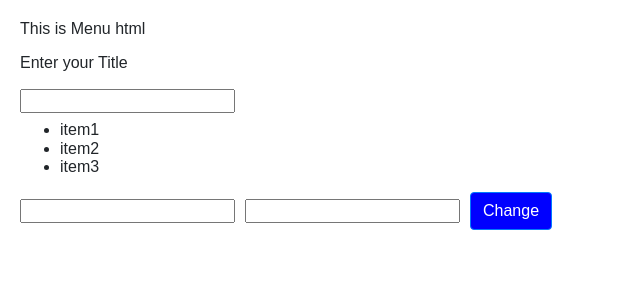
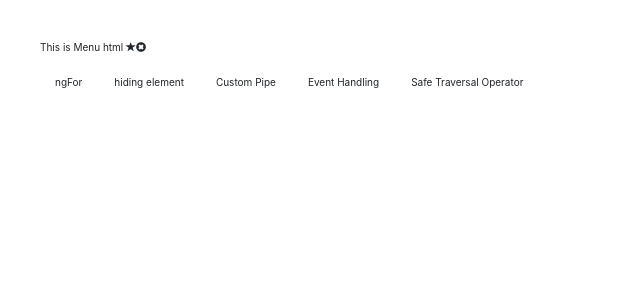
Before and after one commit to PengfeiHuang92/AngularApplication, an Angular app: page / in a window 1280 px wide. Shown: the top 300 px of the page, without its empty margins (0-640 px from the left). Built offline with nearby package versions, Linux system fonts and the light colour scheme.

Commit message:
ngSwitchCase

```diff
--- a/src/app/app.component.html
+++ b/src/app/app.component.html
@@ -1,4 +1,5 @@
 <!DOCTYPE html>
 <html>
   <app-menu></app-menu>
+
 </html>
--- a/src/app/app.component.ts
+++ b/src/app/app.component.ts
@@ -7,4 +7,5 @@ import { Component } from '@angular/core';
 })
 export class AppComponent {
   title = 'FirstApp';
+
 }
--- a/src/app/menu.service.ts
+++ b/src/app/menu.service.ts
@@ -1,6 +1,24 @@
 export class menuServices{
 
     getMenu(){
-        return ["item1","item2","item3"];
+        return [
+            {
+                itemName: 'Chicken Fried Rice',
+                itemPrice: 8.99
+            },
+            {
+                itemName: 'Egg Fried Rice',
+                itemPrice: 7.99
+            },
+            {
+                itemName: 'Free Fried Rice',
+                itemPrice: 0.0
+            },
+            {
+                itemName: 'Ham Fried Rice',
+                itemPrice: 8.99
+            }
+        ];
     }
+
 }
--- a/src/app/menu/menu.component.css
+++ b/src/app/menu/menu.component.css
@@ -0,0 +1 @@
+@import "~bootstrap/dist/css/bootstrap.css";
--- a/src/app/menu/menu.component.html
+++ b/src/app/menu/menu.component.html
@@ -1,7 +1,58 @@
-<p>This is Menu html </p>
+<html>
 
-<p>Enter your Title</p>
-<input typu = "text" [(ngModel)] = "title" >
+<head>
+    <title></title>
+    <link rel="stylesheet" href="https://maxcdn.bootstrapcdn.com/bootstrap/3.4.1/css/bootstrap.min.css">
+</head>
+<body>
+    <!--
+        using class binding, event binding, and bootstrap library to show the star icon
+        by clicking start icon, it shows different icon classes
+    -->
+    <p>This is Menu html
+        <span class="glyphicon"
+        [class.glyphicon-star]= "!isActive"
+        [class.glyphicon-star-empty] = "isActive"
+        (click) = "onChange()"></span>
+    <!--
+        ngClass: shoter our code
+    -->
+        <span class="glyphicon"
+        [ngClass]="{
+            'glyphicon-remove-sign':!isActive,
+            'glyphicon-ok-sign':isActive
+        }"
+        (click) = "onChange()"></span>
+    </p>
+
+    <ul class="nav nav-pills">
+        <li [class.active]="viewMode == 'ngFor'"><a (click)="viewMode = 'ngFor'">ngFor</a></li>
+        <li [class.active]="viewMode == 'hidingElement'"><a (click)="viewMode = 'hidingElement'">hiding element</a></li>
+        <li [class.active]="viewMode == 'customPipe'"><a (click)="viewMode = 'customPipe'">Custom Pipe</a></li>
+        <li [class.active]="viewMode == 'eventHandling'"><a (click)="viewMode = 'eventHandling'">Event Handling</a></li>
+        <li [class.active]="viewMode == 'safeTraversalOperator'"><a (click)="viewMode = 'safeTraversalOperator'">Safe Traversal Operator</a></li>
+    </ul>
+    <div [ngSwitch]="viewMode">
+
+        <div *ngSwitchCase="'ngFor'">
+             <!--
+                shotcut 'ul>li' and press tab
+                * tells the Html that ngFor is a angular directive
+                *ng= "let item of array"
+
+                Add Item: The button will call addItem function
+                X : The button will call delete fucntion
+            -->
+            <h1>ngFor</h1>
+            <button class="btn btn-outline-success" (click)= "addItem()">Add Item</button>
+            <ul>
+                <li *ngFor="let item of items">
+                    {{item}} <button class="btn btn-outline-dark" (click)="deleteItem(item)">X</button>
+                </li>
+            </ul>
+        </div>
+
+        <div *ngSwitchCase="'customPipe'">
             <!--
                 Created a custom pipe:
                     command : 'ng g p title-case'
@@ -9,36 +60,82 @@
 
                 titleCase pipe will format the title into a title case.
             -->
+            <h2>Custom Pipe</h2>
+            <p>Enter your Title</p>
+            <input typu = "text" [(ngModel)] = "title" >
+
             <h2>{{title | titleCase}} </h2>
 
-<!--
-    shotcut 'ul>li' and press tab
-
-    * tells the Html that ngFor is a angular directive
-    *ng= "let item of array"
--->
-<ul>
-    <li *ngFor="let fr of friedRice">
-        {{fr}}
-    </li>
-</ul>
+        </div>
+        <div *ngSwitchCase="'eventHandling'">
+            <h1>Event Handding</h1>
             <!--Event binding
                 enterClicked function only be called when enter key is pressed
                 Template Variables: #name.value gets the value of the input field
             -->
-<input #name (keyup.enter)="enterClicked(name.value)" style="margin-right:10px"/>
+            <input #name (keyup.enter)="enterClicked(name.value)" style="margin-right:10px" placeholder="Enter your name"/>
 
             <!-- Two way binding
                  import @angular/forms as FormsModule into 'app.module.ts' as 'import { FormsModule} from '@angular/forms';'
                  adding FormsModule into 'imports[]' as 'imports['xxxx','xxxxx','FormsModule']'
                  Pros: avoiding passing value by function. and shotter our code.
             -->
-<input [(ngModel)]="email" (keyup.enter)="enterClickedTwoWayBinding()" style="margin-right:10px"/>
+            <br>
+            <input [(ngModel)]="email" (keyup.enter)="enterClickedTwoWayBinding()" style="margin-right:10px" placeholder="Enter your Email"/>
 
             <!--Setting the button style as btn-primary from bootstrap.css.
                 Style binding: setting the button background to yellow if 'isActive' is true otherwise blue.
                 Event binding: calling 'onChange' function when button is clicked
             -->
-<button class="btn btn-primary" [style.backgroundColor]="isActive ? 'yellow':'blue'" (click)="onChange()">
+            <br>
+            <button class="btn btn-primary" [style.backgroundColor]="isActive ? 'green':'blue'" (click)="onChange()">
                 Change
             </button>
+        </div>
+        <div *ngSwitchCase="'hidingElement'">
+            <h1>Hiding element</h1>
+            <h2>*ngIf</h2>
+            <!--
+                ngIf can be used to show specific html tab within the condition.
+                Pros: When using ngIf, the none show html tab will no show on the DOM too
+                if menu list is no empty, shows #itemList, otherwise shows emptyItemList
+            -->
+            <div *ngIf="menu.length > 0; then itemList else emptyItemList"></div>
+
+            <ng-template #itemList>
+                list of items from menu..
+            </ng-template>
+            <ng-template #emptyItemList>
+                Menu is empty ..
+            </ng-template>
+
+            <h2>Hidden Property</h2>
+            <!--
+                Hidden Property: can be used to hide html tab from the page, however, the hidden tab
+                will still show on the DOM.
+                The element will show when condition of hidden is false.
+            -->
+            <div [hidden] = "menu.length == 0">
+                list of items from menu..
+            </div>
+            <div [hidden] = "menu.length > 0">
+                Menu is empty ..
+            </div>
+        </div>
+        <div *ngSwitchCase="'safeTraversalOperator'">
+            <!--
+                The sfae Traversal Operator (?) helps prevent error when food object is null
+            -->
+            <ul>
+                <li *ngFor="let food of menu">
+                    {{food?.itemName}} {{food?.itemPrice}}
+                </li>
+            </ul>
+        </div>
+        <div *ngSwitchCase="'list'">List View</div>
+    </div>
+
+
+
+</body>
+</html>
--- a/src/app/menu/menu.component.ts
+++ b/src/app/menu/menu.component.ts
@@ -1,5 +1,6 @@
 import { menuServices } from './../menu.service';
 import { Component } from '@angular/core';
+import { SpawnOptions } from 'child_process';
 
 @Component({
   selector: 'app-menu',
@@ -9,13 +10,15 @@ import { Component } from '@angular/core';
 
 export class MenuComponent  {
    title = "";
-   friedRice;
+   menu;
    isActive = false; //used for event handling
    email = "" ; //used for two-way binding
+   viewMode ="map";
+   items = ["Item1","Item2","Item3"];
    constructor(menuS : menuServices){ //dependency injection
     //dependency injection: injecting or providing the dependencies of a class into the constructor
     //Pros: We donot need to manuly change the code if we dicide to add paramters to the menuServices services
-     this.friedRice = menuS.getMenu();
+     this.menu = menuS.getMenu();
    }
 
 
@@ -32,4 +35,14 @@ export class MenuComponent  {
     //All code above can be replaced by one line code
     this.isActive = !this.isActive;
    }
+   addItem(){
+    this.items.push("item " + (this.items.length+1));
+   }
+   deleteItem(item:string){
+    let index = this.items.indexOf(item);
+    this.items.splice(index,1);
+   }
+
+
+
 }
--- a/src/index.html
+++ b/src/index.html
@@ -6,8 +6,10 @@
   <base href="/">
   <meta name="viewport" content="width=device-width, initial-scale=1">
   <link rel="icon" type="image/x-icon" href="favicon.ico">
+
 </head>
 <body>
+
   <app-root></app-root>
 </body>
 </html>
```
Lines whose indentation alone changed are shown as unchanged.
